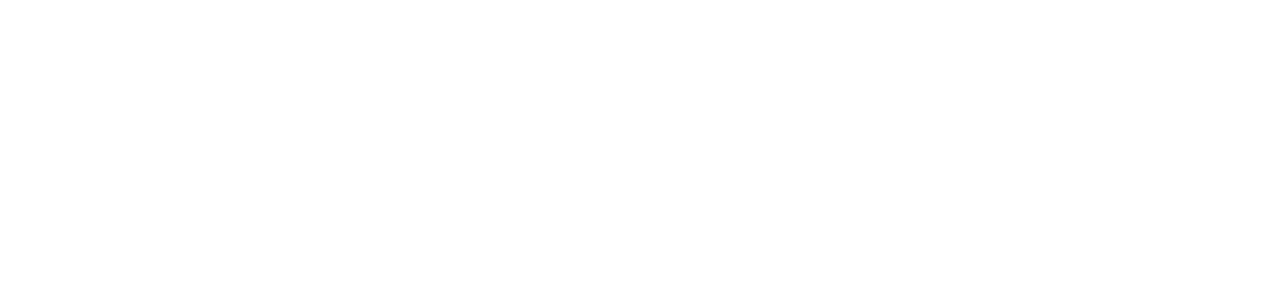
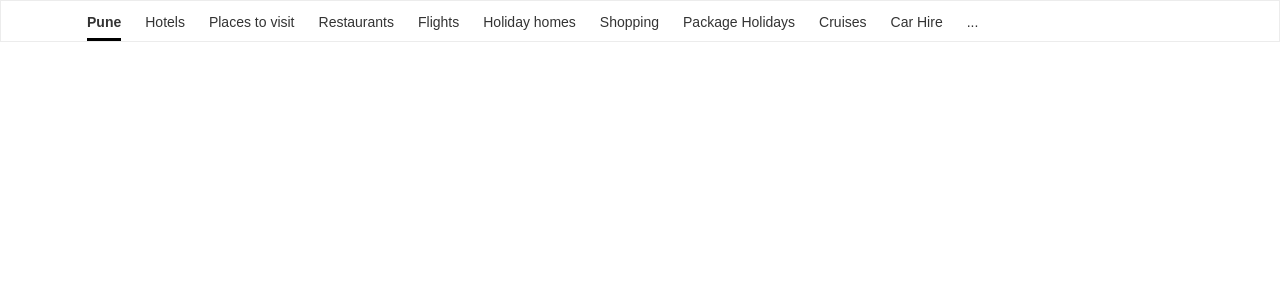
Before and after one commit to MohitKawle/sedate-toys-1304, a React (Create React App) app: page / in a window 1280 px wide. Shown: the top 300 px of the page. Built offline with nearby package versions, Linux system fonts and the light colour scheme.

Commit message:
Inner navbar with dropdown

```diff
--- a/src/App.js
+++ b/src/App.js
@@ -19,7 +19,7 @@
         </a>
 
       </header> */}
-      {/* <InnerNav /> */}
+      <InnerNav />
     </div>
   );
 }
```
